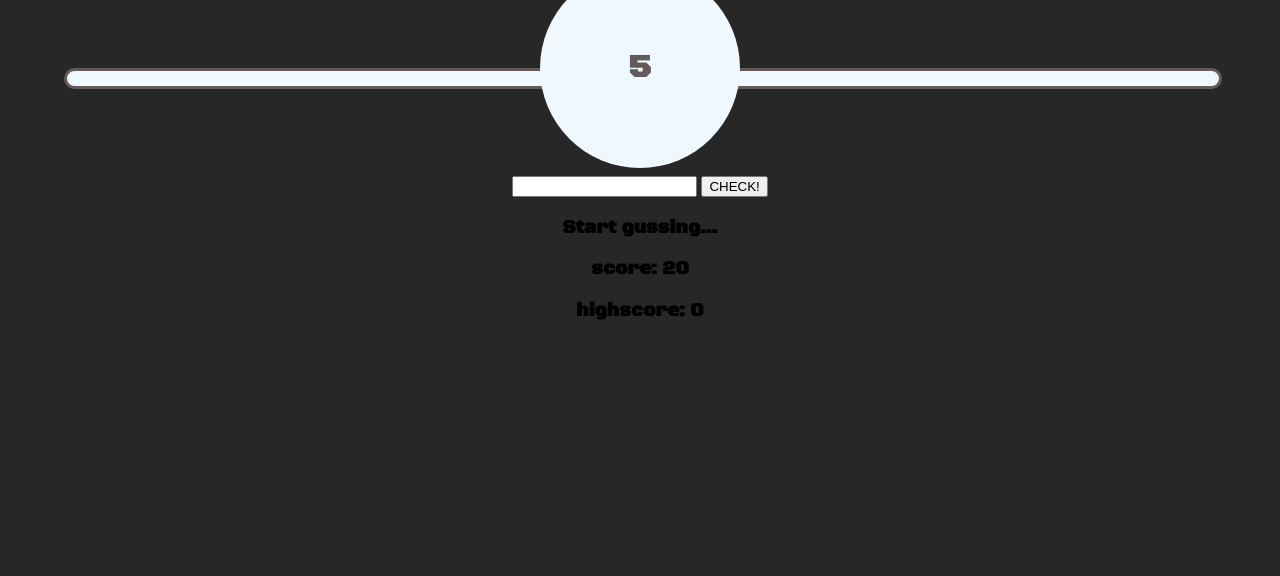
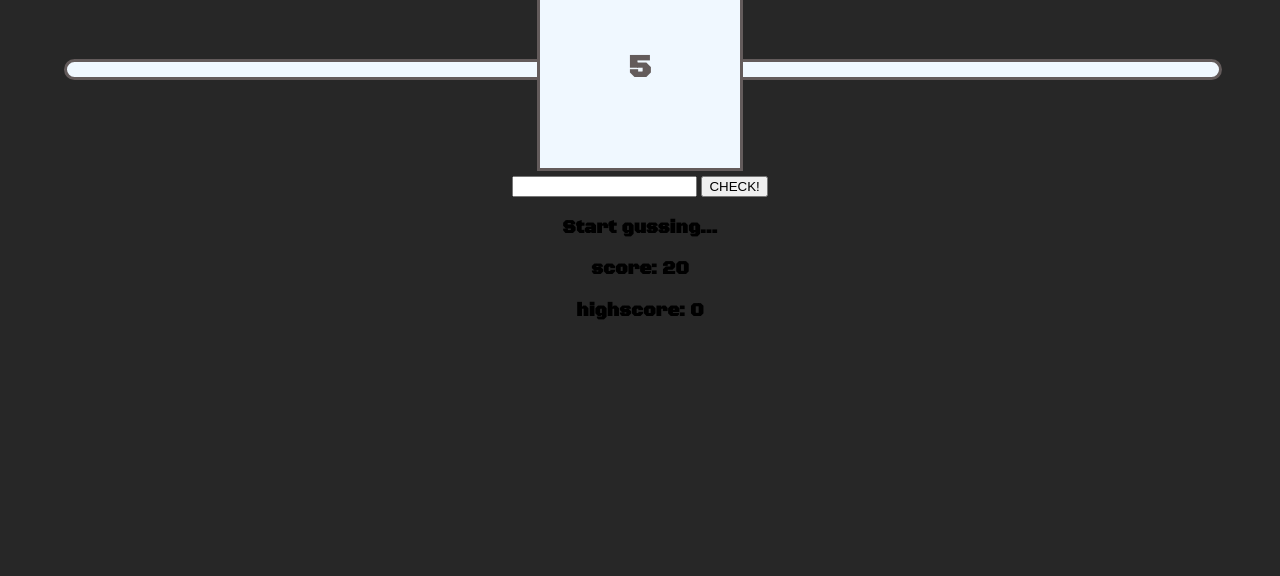
Before and after one commit to Ameer2000Mzori/Guess-My-Number, a website built with webpack: page src/index.html in a window 1280 px wide. Shown: the part 224-800 px from the top of the page. Built offline with nearby package versions, Linux system fonts and the light colour scheme.

Commit message:
added some styling changes to the deco box and line

```diff
--- a/src/style.scss
+++ b/src/style.scss
@@ -111,7 +111,6 @@ body {
         position: absolute;
         height: 200px;
         width: 200px;
-        border-radius: 50%;
         top: 50%;
         background-color: aliceblue;
         color: $colorBackGroundTwo;
@@ -123,6 +122,7 @@ body {
         left: 50%;
         transform: translate(-50%, -50%);
         overflow: hidden;
+        border: solid $colorBackGroundTwo 3px;
         z-index: 5;
       }
 
@@ -131,7 +131,7 @@ body {
         height: 15px;
         background-color: aliceblue;
         position: absolute;
-        top: 50%;
+        top: 46%;
         left: 0;
         border-radius: 15px;
         border: solid $colorBackGroundTwo 3px;
```
Also changed, not shown: src/style.css, 1 other file.
